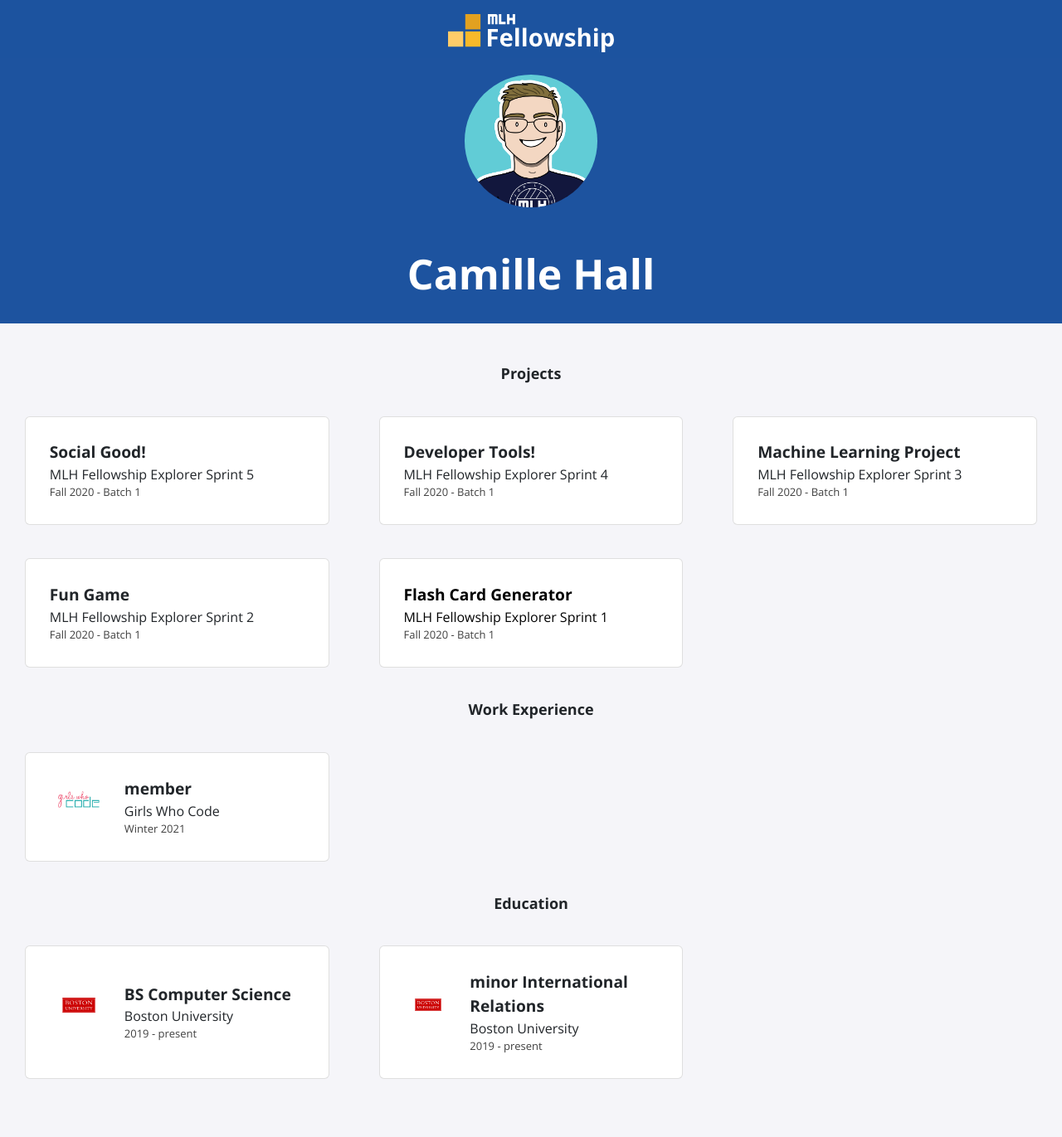
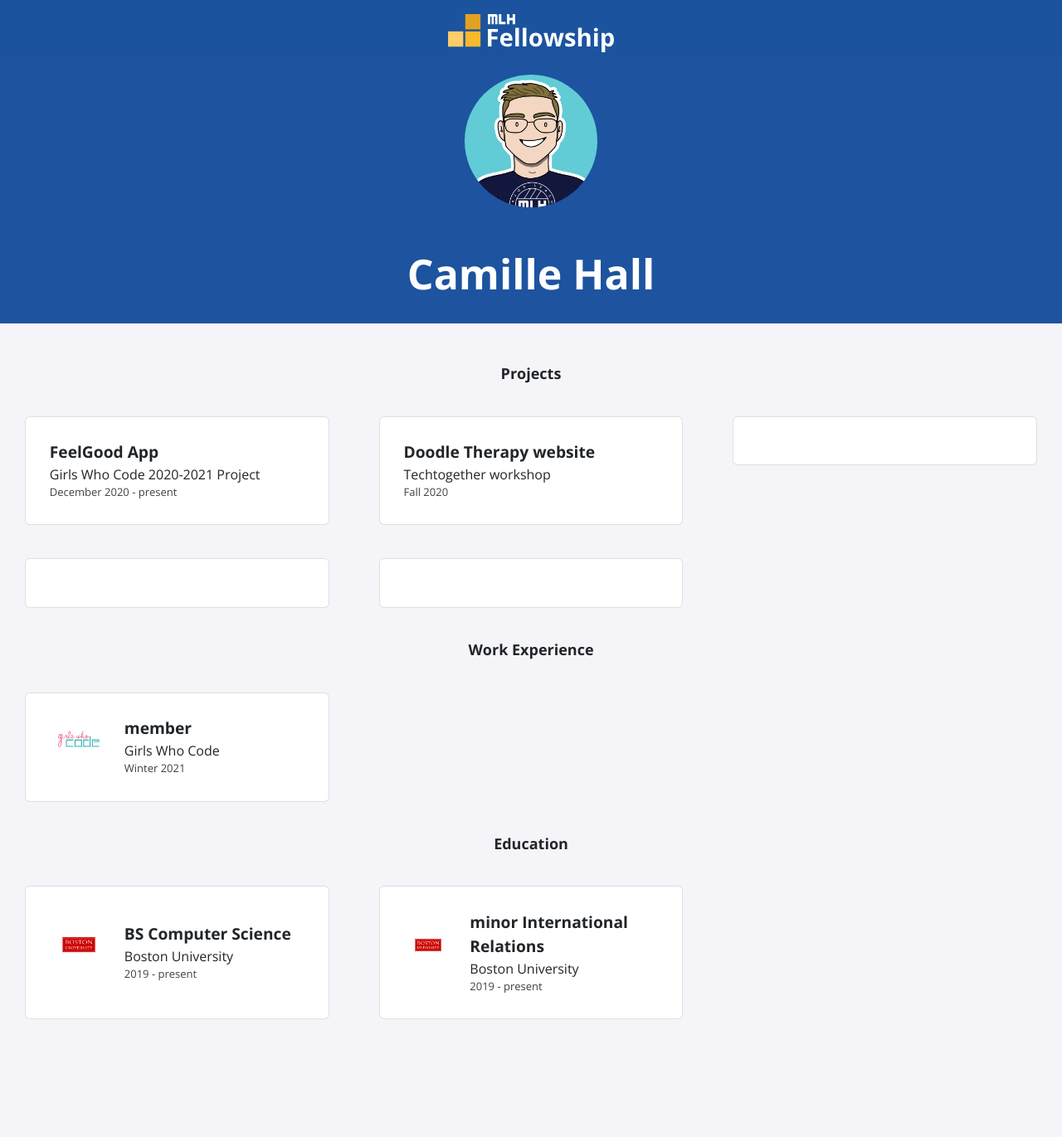
Before and after one commit to camihall/camihall, a Jekyll site: the page built from index.html, in a window 1280 px wide. Shown: the whole page at 83% size. Built offline with Jekyll 4.4.1, drawn with Linux system fonts in a browser that asks for light colours; nearby versions of some CDN libraries; after the commit the page ends 1299 px from its top, so only the background shows below that.

Commit message:
Update projects.yml

```diff
--- a/_data/projects.yml
+++ b/_data/projects.yml
@@ -1,20 +1,20 @@
-- title: Social Good!
-  event: MLH Fellowship Explorer Sprint 5
-  date: Fall 2020 - Batch 1
+- title: FeelGood App
+  event: Girls Who Code 2020-2021 Project
+  date: December 2020 - present
 
-- title: Developer Tools!
-  event: MLH Fellowship Explorer Sprint 4
-  date: Fall 2020 - Batch 1
+- title: Doodle Therapy website
+  event: Techtogether workshop
+  date: Fall 2020
 
-- title: Machine Learning Project
-  event: MLH Fellowship Explorer Sprint 3
-  date: Fall 2020 - Batch 1
+- title:
+  event:
+  date:
 
-- title: Fun Game
-  event: MLH Fellowship Explorer Sprint 2
-  date: Fall 2020 - Batch 1
+- title:
+  event:
+  date:
 
-- title: Flash Card Generator
-  event: MLH Fellowship Explorer Sprint 1
-  date: Fall 2020 - Batch 1
-  page-name: sprint1
+- title:
+  event:
+  date:
+  page-name:
```
